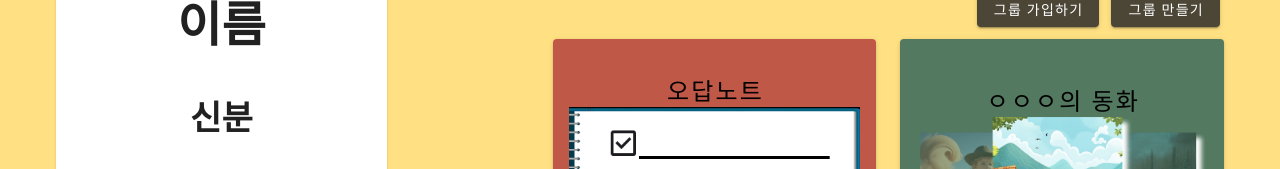
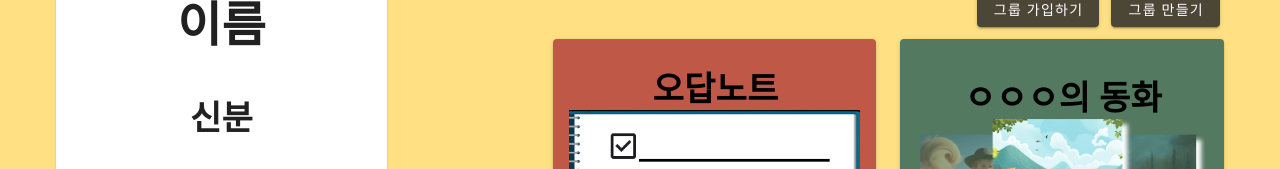
Before and after one commit to imjm/lingo-land, a Vue app in the folder lingoland-frontend/: page /my-page in a window 1280 px wide. Shown: the part 475-644 px from the top of the page. Built offline with nearby package versions, Linux system fonts and the light colour scheme; no server answers.

Commit message:
Fix: 코드 포멧팅 - 코드 포멧을 수정했습니다. 티켓: S11P12A603-342

```diff
--- a/lingoland-frontend/src/components/common/PageNavigationButton.vue
+++ b/lingoland-frontend/src/components/common/PageNavigationButton.vue
@@ -26,14 +26,18 @@ const props = defineProps({
             @click="$emit('clickEvent')"
         >
             <div class="d-flex flex-column">
-        <div>
+                <div class="text-h4 font-weight-black">
                     {{ data }}
                 </div>
                 <div class="d-flex justify-center align-center" style="flex: 1">
                     <img
                         v-if="source"
                         :src="source"
-            style="max-width: 100%; max-height: 100%; object-fit: contain"
+                        style="
+                            max-width: 100%;
+                            max-height: 100%;
+                            object-fit: contain;
+                        "
                         alt="Icon"
                     />
                 </div>
```
Lines whose indentation alone changed are shown as unchanged.
